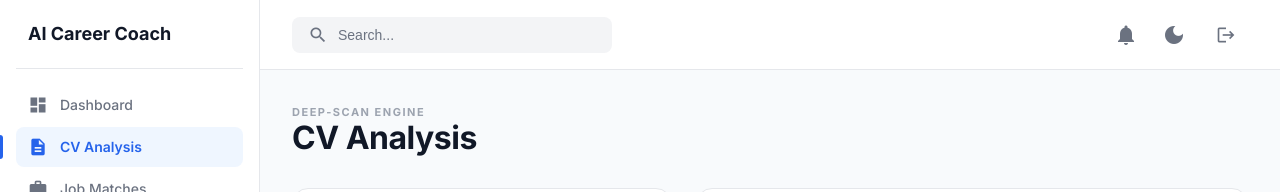
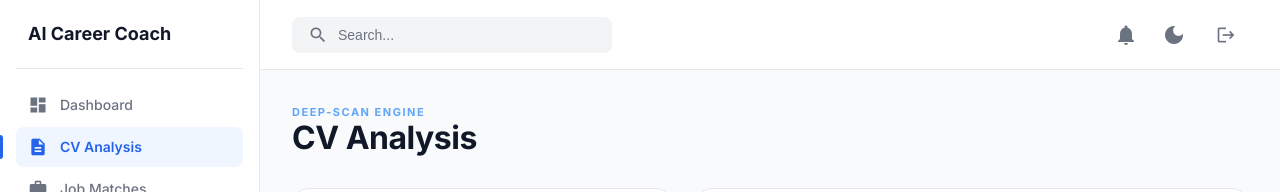
Before and after one commit to MohamedOsama011/ai-career-coach, an Angular app in the folder frontend/: page /cv in a window 1280 px wide. Shown: the top 192 px of the page. Built offline with nearby package versions, Linux system fonts and the light colour scheme; sample sign-in values are in the browser's storage.

Commit message:
style(cv): suggestion category muted blue (#60A5FA) instead of slate

```diff
--- a/frontend/src/app/features/cv/cv.css
+++ b/frontend/src/app/features/cv/cv.css
@@ -21,7 +21,7 @@
 .header-left span {
     font-size: 11px;
     font-weight: 700;
-    color: #9CA3AF;
+  color: #60A5FA;
     letter-spacing: 1.5px;
     text-transform: uppercase;
     margin-bottom: 6px;
```
